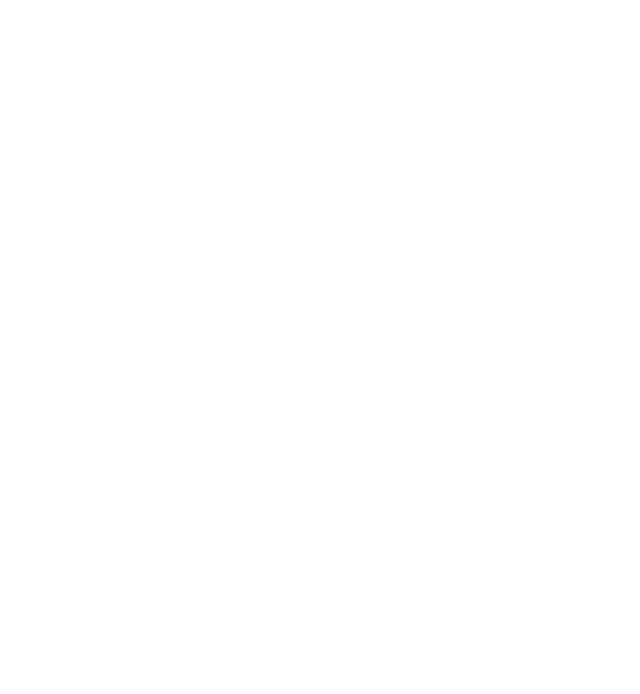
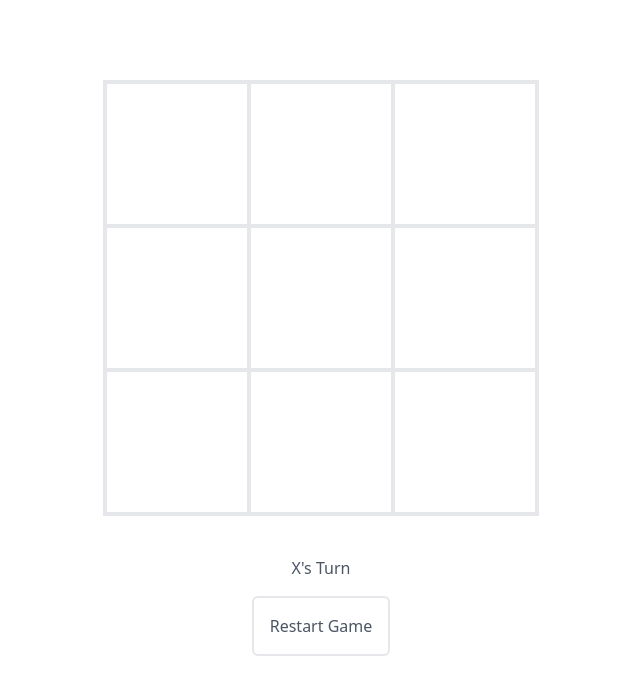
Before and after one commit to connorwarme/rtrain, a React (Vite) app: page / in a window 1280 px wide. Shown: the top 694 px of the page, without its empty margins (319-959 px from the left). Built offline with nearby package versions, Linux system fonts and the light colour scheme.

Commit message:
Create simple tictactoe game

```diff
--- a/src/App.jsx
+++ b/src/App.jsx
@@ -14,6 +14,7 @@
 // import Modal from './components/modal'
 // import GitHubProfile from './components/githubprofile'
 // import Autocomplete from './components/autocomplete'
+import TicTacToe from './components/tictactoe'
 
 function App() {
   return (
@@ -31,6 +32,7 @@
       {/* <Modal /> */}
       {/* <GitHubProfile /> */}
       {/* <Autocomplete /> */}
+      <TicTacToe />
     </div>
   )
 }
--- /dev/null
+++ b/src/components/tictactoe/index.jsx
@@ -0,0 +1,71 @@
+import { useEffect, useState } from "react"
+
+const TicTacToe = () => {
+  const [squares, setSquares] = useState(Array(9).fill(''))
+  const [xTurn, setXTurn] = useState(true)
+  const [status, setStatus] = useState('meh')
+
+  const winningConditions = [
+    [0, 1, 2],
+    [3, 4, 5],
+    [6, 7, 8],
+    [0, 3, 6],
+    [1, 4, 7],
+    [2, 5, 8],
+    [0, 4, 8],
+    [2, 4, 6],
+  ]
+  const handleClick = (value) => {
+    console.log(value)
+    const copySquares = [...squares]
+    if (copySquares[value]) return;
+    // check if square is empty, if yes, mark
+    copySquares[value] = xTurn ? 'X' : 'O'
+    setXTurn(!xTurn)
+    setSquares(copySquares)
+  }
+
+  const checkWinner = (squares) => {
+    for (let i = 0; i<winningConditions.length; i++) {
+      const [x, y, z] = winningConditions[i]
+
+      if (squares[x] && squares[x] === squares[y] && squares[x] === squares[z]) {
+        return squares[x]
+      }
+    }
+    return null
+  }
+
+  useEffect(() => {
+    const winner = checkWinner(squares)
+    if (!winner && squares.every(square => square !== '')) {
+      setStatus('Game Over! It was a draw. Try again!')
+    } else if (winner) {
+      setStatus(`Game Over! Winner is ${winner}.`)
+    } else {
+      setStatus(xTurn ? `X's Turn` : `O's Turn`)
+    }
+  }, [squares, xTurn])
+
+  const handleRestart = () => {
+    setSquares(Array(9).fill(''))
+  }
+  const Square = ({index, value, onClick}) => {
+    return (
+      <button onClick={() => onClick(index)} className="border-2 h-36 w-36" value={value}>{value}</button>
+    )
+  }
+  return (
+    <div className="flex flex-col justify-center items-center">
+      <div className="tictactoe-container grid grid-cols-3 grid-rows-3 mt-20 border-2">
+        {
+          squares.map((square, index) => <Square key={index} value={square} onClick={() => handleClick(index)} />)
+        }
+      </div>
+      <h1 className="mt-10">{status}</h1>
+      <button onClick={handleRestart} className="border-2 p-4 m-4 rounded-md">Restart Game</button>
+    </div>
+   );
+}
+
+export default TicTacToe;
```
